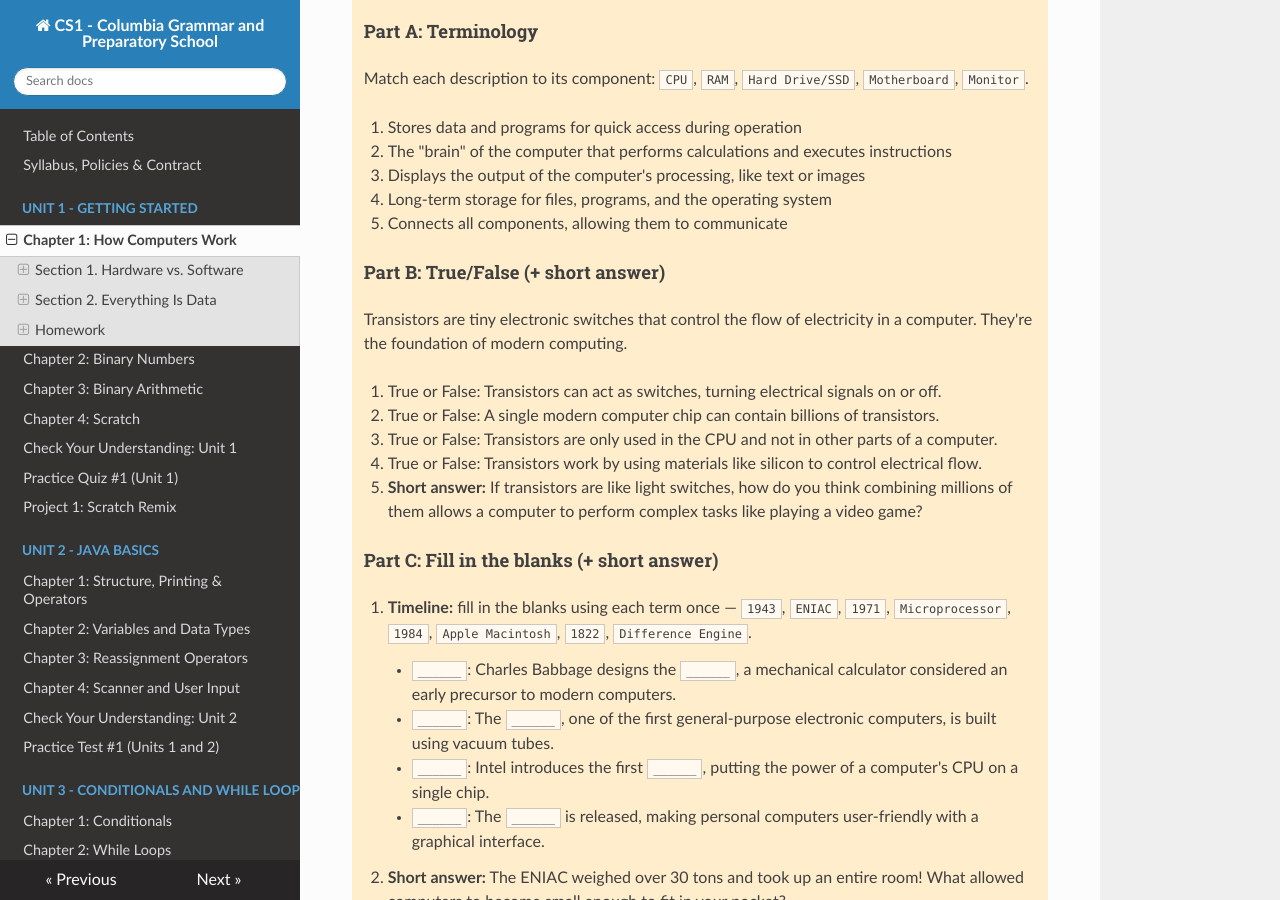
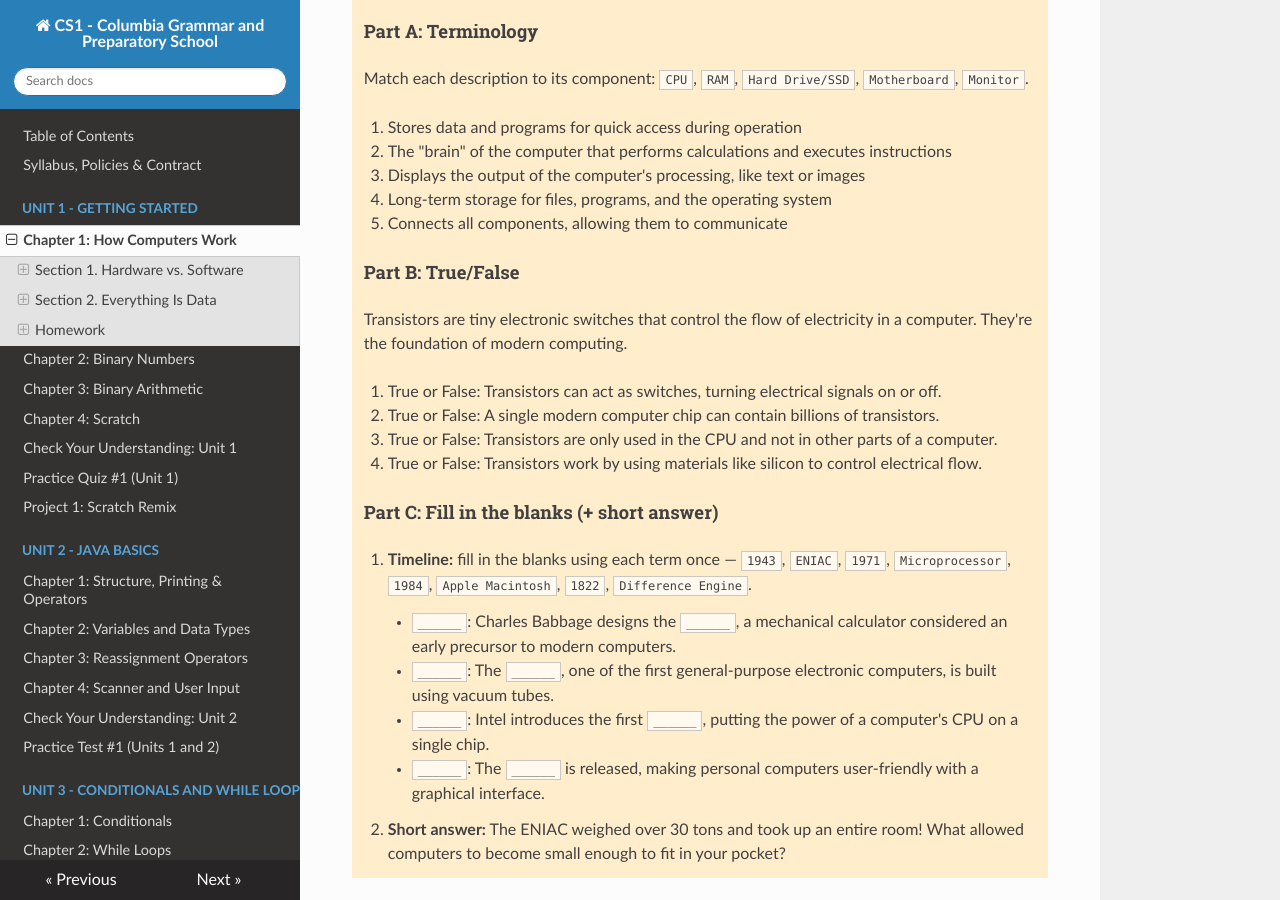
Before and after one commit to kjergens/cs1-site, an MkDocs documentation site: the page built from docs/unit1/notes_01_how_computers_work.md, in a window 1280 px wide and 900 px high, scrolled down 1995 px. Built offline with MkDocs 1.6.1, drawn with Linux system fonts in a browser that asks for light colours; nearby versions of some CDN libraries.

Commit message:
shorten hw

```diff
--- a/docs/unit1/notes_01_how_computers_work.md
+++ b/docs/unit1/notes_01_how_computers_work.md
@@ -77,14 +77,13 @@ When your program stores the String `"Hello"`, the computer stores the numbers `
 	4. Long-term storage for files, programs, and the operating system
 	5. Connects all components, allowing them to communicate
 
-	#### Part B: True/False (+ short answer)
+	#### Part B: True/False
 	Transistors are tiny electronic switches that control the flow of electricity in a computer. They're the foundation of modern computing.
 
 	1. True or False: Transistors can act as switches, turning electrical signals on or off.
 	2. True or False: A single modern computer chip can contain billions of transistors.
 	3. True or False: Transistors are only used in the CPU and not in other parts of a computer.
 	4. True or False: Transistors work by using materials like silicon to control electrical flow.
-	5. **Short answer:** If transistors are like light switches, how do you think combining millions of them allows a computer to perform complex tasks like playing a video game?
 
 	#### Part C: Fill in the blanks (+ short answer)
 	1. **Timeline:** fill in the blanks using each term once — `1943`, `ENIAC`, `1971`, `Microprocessor`, `1984`, `Apple Macintosh`, `1822`, `Difference Engine`.
```
